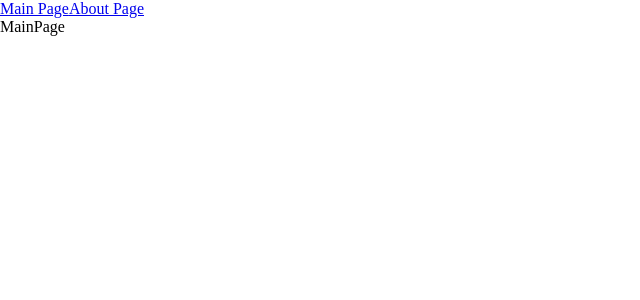
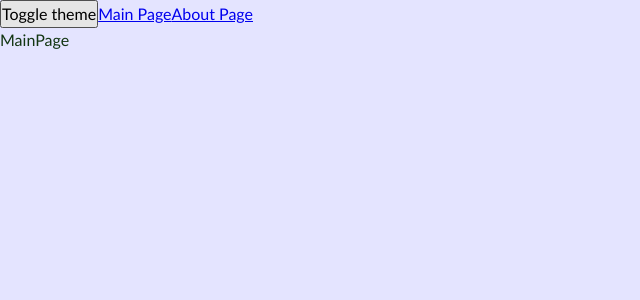
Before and after one commit to northlanee/blog-frontend, a React app: page / in a window 1280 px wide. Shown: the top 300 px of the page, without its empty margins (0-640 px from the left). Built offline with nearby package versions, Linux system fonts and the light colour scheme.

Commit message:
styles organization, themes implemented

```diff
--- a/src/App.tsx
+++ b/src/App.tsx
@@ -1,12 +1,16 @@
 import { Link, Route, Routes } from "react-router-dom";
-import "./index.scss";
+import { Suspense } from "react";
 import AboutPageLazy from "./pages/About/AboutPage.lasy";
 import MainPageLazy from "./pages/Main/MainPage.lazy";
-import { Suspense } from "react";
+import { useTheme } from "./theme/useTheme";
+import "./styles/index.scss";
 
 const App = () => {
+  const { theme, toggleTheme } = useTheme();
+
   return (
-    <div className="app">
+    <div className={`app ${theme}`}>
+      <button onClick={toggleTheme}>Toggle theme</button>
       <Link to="/">Main Page</Link>
       <Link to="/about">About Page</Link>
 
--- a/src/index.scss
+++ /dev/null
@@ -1,8 +0,0 @@
-* {
-  margin: 0;
-  padding: 0;
-  box-sizing: border-box;
-}
-
-.app {
-}
--- a/src/index.tsx
+++ b/src/index.tsx
@@ -1,6 +1,7 @@
 import ReactDOM from "react-dom/client";
 import { BrowserRouter } from "react-router-dom";
 import App from "./App";
+import ThemeProvider from "./theme/ThemeProvider";
 
 const root = ReactDOM.createRoot(
   document.getElementById("root") as HTMLElement
@@ -8,6 +9,8 @@
 
 root.render(
   <BrowserRouter>
-    <App />
+    <ThemeProvider>
+      <App />
+    </ThemeProvider>
   </BrowserRouter>
 );
--- /dev/null
+++ b/src/styles/index.scss
@@ -0,0 +1,13 @@
+@import "./reset.scss";
+@import "./variables/global.scss";
+@import "./themes/light.scss";
+@import "./themes/dark.scss";
+
+.app {
+  font: var(--font-m);
+
+  background: var(--bg-color);
+  color: var(--primary-color);
+
+  min-height: 100vh;
+}
--- /dev/null
+++ b/src/styles/reset.scss
@@ -0,0 +1,13 @@
+* {
+  margin: 0;
+  padding: 0;
+  box-sizing: border-box;
+}
+
+input,
+button,
+textarea,
+select {
+  margin: 0;
+  font: inherit;
+}
--- /dev/null
+++ b/src/styles/themes/dark.scss
@@ -0,0 +1,6 @@
+.app.dark {
+  --bg-color: #0c0b61;
+
+  --primary-color: #dfff95;
+  --secondary-color: #ffdb78;
+}
--- /dev/null
+++ b/src/styles/themes/light.scss
@@ -0,0 +1,6 @@
+.app.light {
+  --bg-color: #e4e4ff;
+
+  --primary-color: #123512;
+  --secondary-color: #1e1f52;
+}
--- /dev/null
+++ b/src/styles/variables/global.scss
@@ -0,0 +1,11 @@
+:root {
+  --font-family-main: "Calibri", sans-serif;
+
+  --font-size-m: 16px;
+  --font-line-m: 24px;
+  --font-m: var(--font-size-m) / var(--font-line-m) var(--font-family-main);
+
+  --font-size-l: 24px;
+  --font-line-l: 32px;
+  --font-l: var(--font-size-l) / var(--font-line-l) var(--font-family-main);
+}
--- /dev/null
+++ b/src/theme/ThemeContext.ts
@@ -0,0 +1,15 @@
+import { createContext } from "react";
+
+export enum Theme {
+  LIGHT = "light",
+  DARK = "dark",
+}
+
+export interface ThemeContextProps {
+  theme?: Theme;
+  setTheme?: (theme: Theme) => void;
+}
+
+export const ThemeContext = createContext<ThemeContextProps>({});
+
+export const LOCAL_STORAGE_THEME_KEY = "theme";
--- /dev/null
+++ b/src/theme/ThemeProvider.tsx
@@ -0,0 +1,25 @@
+import { FC, ReactElement, useMemo, useState } from "react";
+import { LOCAL_STORAGE_THEME_KEY, Theme, ThemeContext } from "./ThemeContext";
+
+const defaultTheme =
+  (localStorage.getItem(LOCAL_STORAGE_THEME_KEY) as Theme) || Theme.LIGHT;
+
+const ThemeProvider: FC<{ children: ReactElement }> = ({ children }) => {
+  const [theme, setTheme] = useState<Theme>(defaultTheme);
+
+  const defaultProps = useMemo(
+    () => ({
+      theme,
+      setTheme,
+    }),
+    [theme]
+  );
+
+  return (
+    <ThemeContext.Provider value={defaultProps}>
+      {children}
+    </ThemeContext.Provider>
+  );
+};
+
+export default ThemeProvider;
--- /dev/null
+++ b/src/theme/useTheme.ts
@@ -0,0 +1,19 @@
+import { useContext } from "react";
+import { LOCAL_STORAGE_THEME_KEY, Theme, ThemeContext } from "./ThemeContext";
+
+interface UseThemeResult {
+  toggleTheme: () => void;
+  theme: Theme;
+}
+
+export const useTheme = (): UseThemeResult => {
+  const { theme, setTheme } = useContext(ThemeContext);
+
+  const toggleTheme = () => {
+    const newTheme = theme === Theme.DARK ? Theme.LIGHT : Theme.DARK;
+    setTheme(newTheme);
+    localStorage.setItem(LOCAL_STORAGE_THEME_KEY, newTheme);
+  };
+
+  return { theme, toggleTheme };
+};
```
